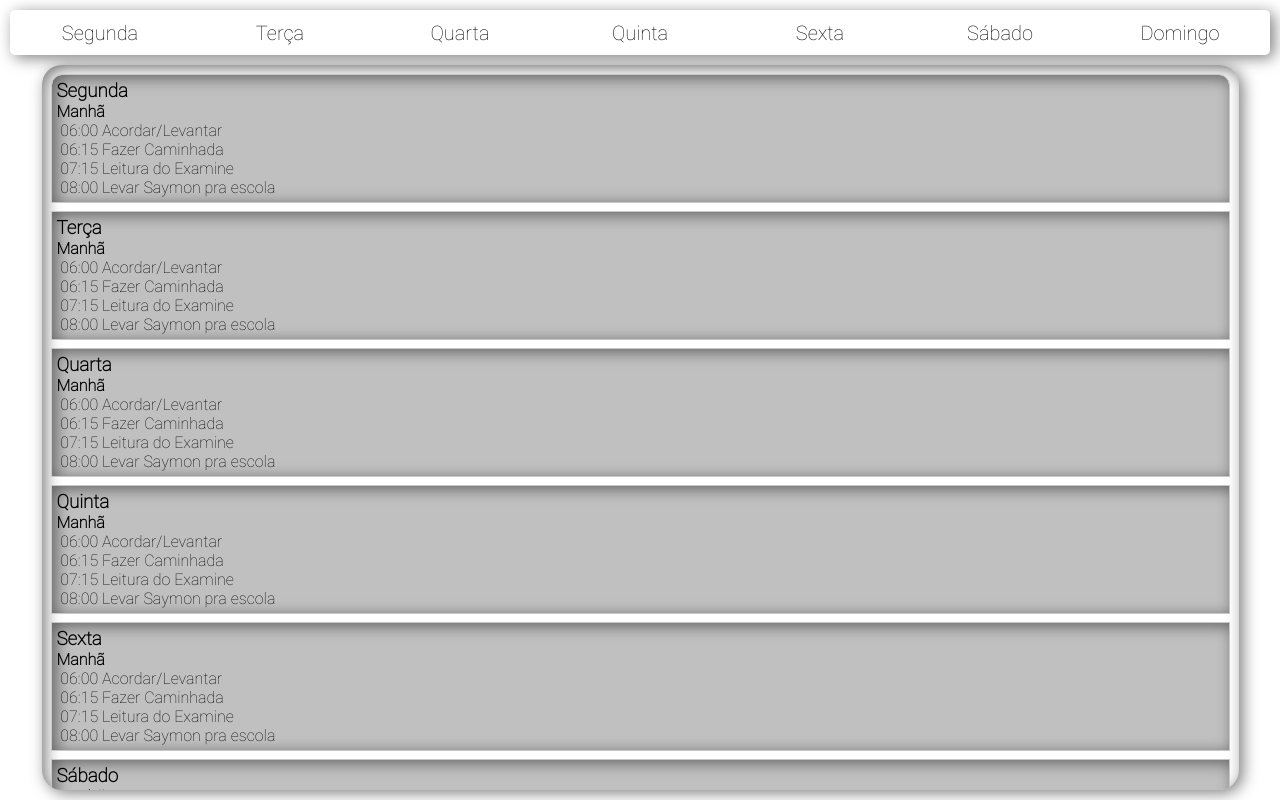
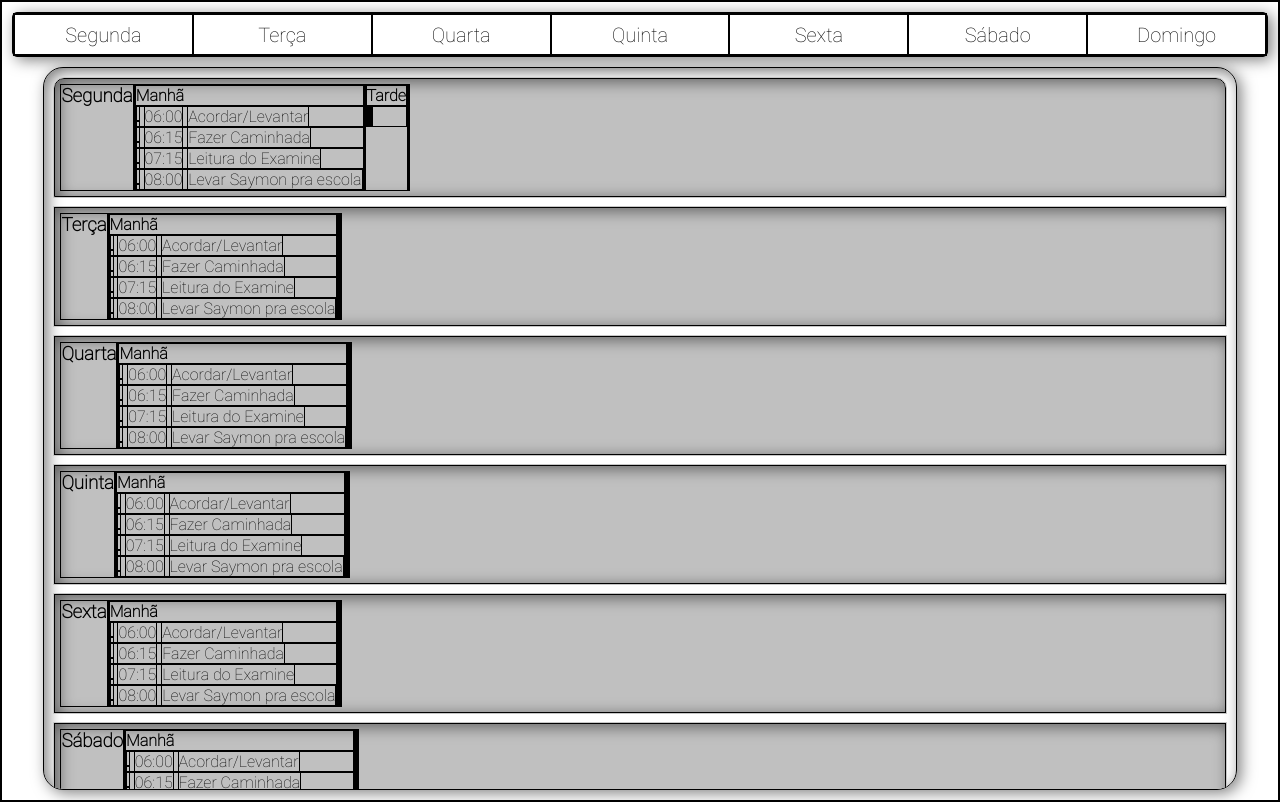
Before and after one commit to Carlosjw/familyRoutini, a website: page index.html in a window 1280 px wide. Drawn offline with Linux system fonts and the light colour scheme.

Commit message:
updateProject

```diff
--- a/index.html
+++ b/index.html
@@ -45,7 +45,15 @@
                     <span>Levar Saymon pra escola</span>
                 </div>
             </div>
-            <div class="afternoon"></div>
+            <div class="afternoon">
+                <h4>Tarde</h4>
+                <div class="first">
+                    <span></span>
+                    <span></span>
+                    <span></span>
+                </div>
+
+            </div>
             <div class="night"></div>
         </div>
         <div class="weekDay tuesday">
--- a/public/css/style.css
+++ b/public/css/style.css
@@ -13,6 +13,7 @@
     box-sizing: border-box;
     text-rendering: optimizeLegibility !important;
     -webkit-font-smoothing: antialiased !important;
+    border: 1px solid;
 }
 
 body{
@@ -53,12 +54,12 @@ header.main-header nav#navigation a {
     display: flex;
     align-items: center;
     justify-content: center;
-    text-decoration: none;/
+    text-decoration: none;
 }
 
 header.main-header nav#navigation a:hover{
     background: silver;
-    color: #ffff;
+    /* color: #ffff; */
     font-weight: bold;
     transition: .5s;
     -webkit-transition: .5s;
@@ -100,3 +101,25 @@ main.main-content .weekDay:first-child{
 main.main-content .weekDay:last-child{
     border-radius: 0 0 10px 10px;
 }
+
+::-webkit-scrollbar {
+    width: 14px;
+}
+
+::-webkit-scrollbar-track {
+    background: silver;
+    border-radius: 0 100px 100px 0;
+    box-shadow: inset 2px 3px 6px rgba(0, 0, 0, 0.5);
+
+}
+
+::-webkit-scrollbar-thumb {
+    background: silver;
+    border-radius: 0 100px 100px 0;
+    box-shadow: inset 2px 3px 6px rgba(0, 0, 0, 0.5);
+}
+
+.weekDay{
+    display: flex;
+    /* flex-direction: column; */
+}
```
